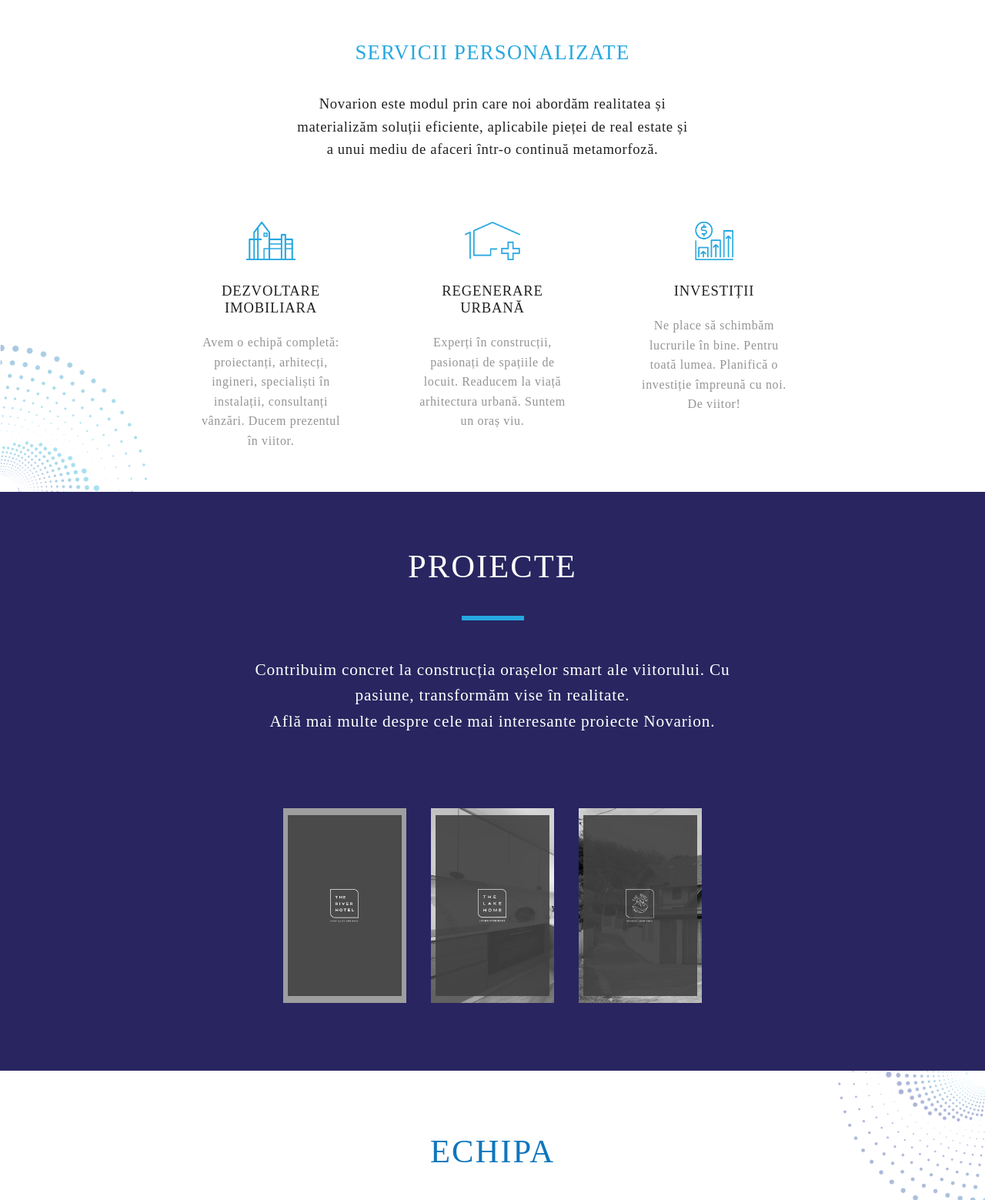
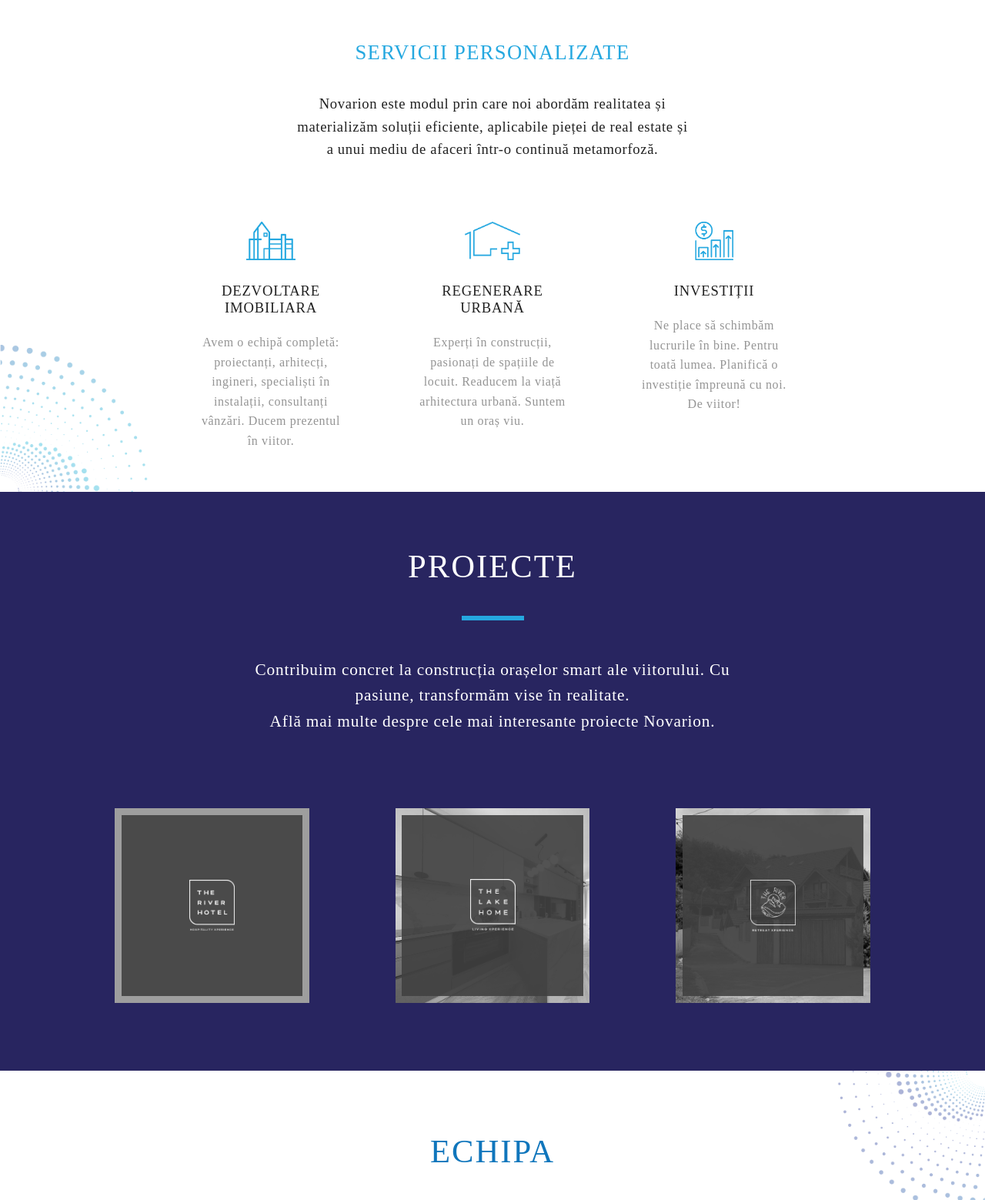
Before and after one commit to OvidiuTim/Novarion_v2, a PHP site: page /main.html in a window 1280 px wide. Shown: the part 1843-3402 px from the top of the page at 77% size. Run offline with PHP 8.4, Linux system fonts and the light colour scheme; grey boxes are pictures that could not be loaded.

Commit message:
Jun 22_2
Done: project "fixed" boxes and gap spaces defined.

To do: responsives

```diff
--- a/style.css
+++ b/style.css
@@ -365,7 +365,6 @@
 }
 
 
-
 .projects{
     display: flex;
     flex-direction: column;
@@ -393,7 +392,6 @@
     font-weight: lighter;
     text-align: center;
     margin-bottom: 0.5rem;
-    margin-top:3rem ;
 }
 
 .projects p{
@@ -413,10 +411,10 @@
 .threeProjects{
     display: flex;
     flex-direction: row ;
-    justify-content: space-between;
+    justify-content: center;
+    justify-items: center;
     align-items: center;
-    width: 45%;
-    margin-bottom: 3rem;
+    column-gap: 5em;
 }
 
 .projectsBtns1{
```
